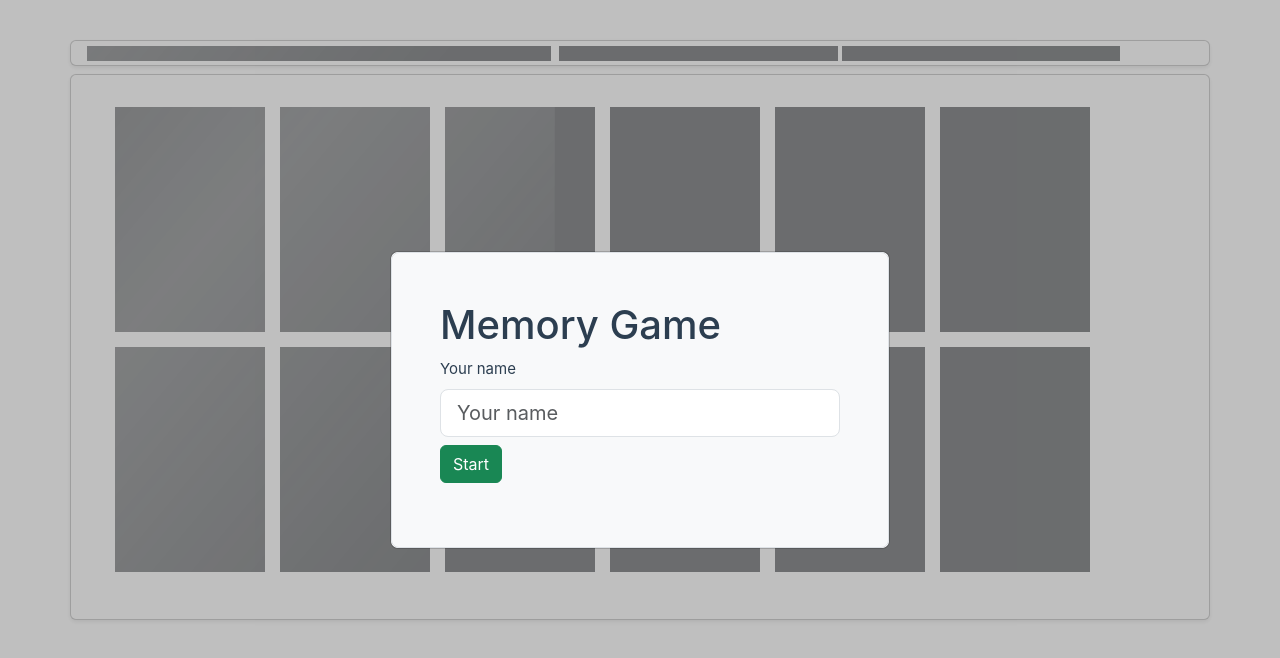
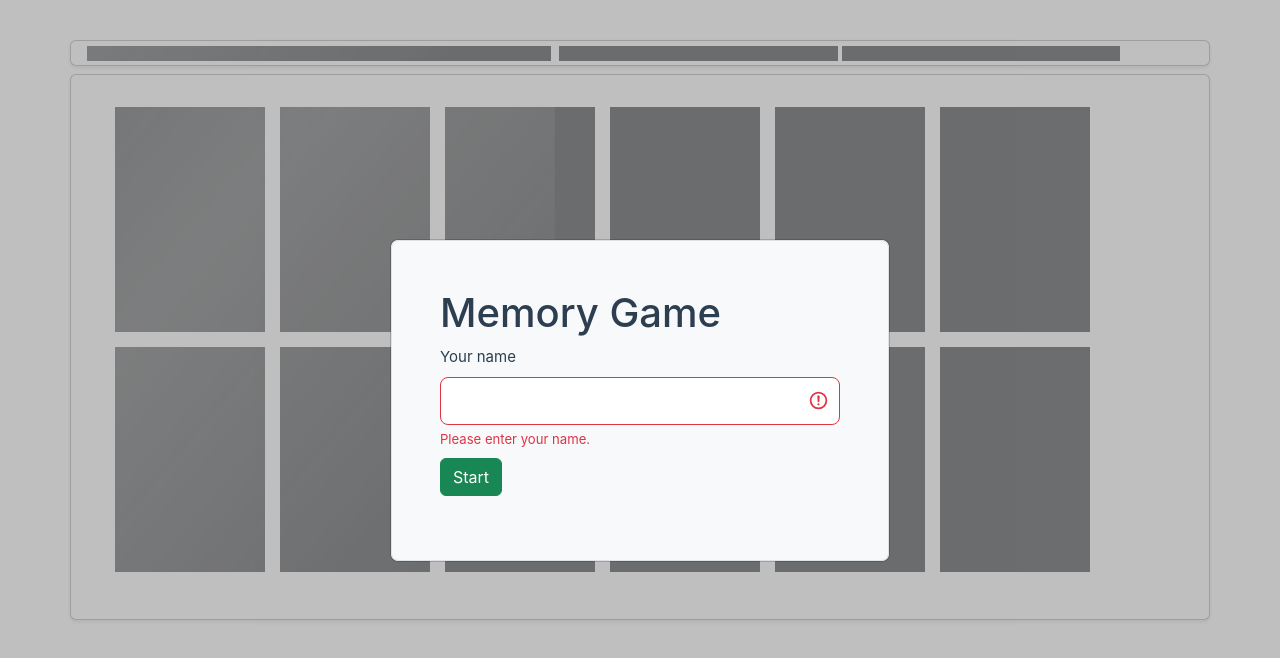
Before and after one commit to mariovaldivia/memory-game, a Vue app: page / in a window 1280 px wide. Both pictures are taken after a click on the button "Start". Shown: the top 658 px of the page. Built offline with nearby package versions, Linux system fonts and the light colour scheme; the HTML template or start-up script is replaced by a standard one.

Commit message:
Improve welcome validation

```diff
--- a/src/components/WelcomeGame.vue
+++ b/src/components/WelcomeGame.vue
@@ -3,13 +3,22 @@
     <section class="h-100 p-5 z-100 bg-body-tertiary border rounded-3 welcome-overlay">
 
       <h1>Memory Game</h1>
+
       <div class="row">
         <form action="#">
           <div class="mb-3">
             <label for="name" class="form-label">Your name</label>
-            <input type="text" class="form-control form-control-lg" id="name" ref="name" placeholder="Your name" required>
+            <div class="input-group has-validation">
+              <input type="text" class="form-control form-control-lg" :class="{ 'is-invalid': nameInvalid }" id="name"
+                ref="name" required>
+              <div class="invalid-feedback">
+                Please enter your name.
+              </div>
+            </div>
 
-            <button type="button" class="btn btn-success mt-2" @click="setName">Start</button>
+            <button type="button" class="btn btn-success mt-2" @click="setName">
+              Start
+            </button>
 
           </div>
 
@@ -17,7 +26,6 @@
       </div>
     </section>
   </modal>
-
 </template>
 
 <script lang="ts">
@@ -32,20 +40,25 @@ export default {
   },
   setup(props, { emit }) {
     const name = ref(null);
+    const nameInvalid = ref(false);
     const userStore = useUserStore();
 
     const setName = () => {
       const nameValue = name.value?.value
       if (nameValue != '') {
+        nameInvalid.value = false
         console.log("starting game", nameValue)
         userStore.setName(nameValue);
         emit('startGame')
 
+      } else {
+        nameInvalid.value = true
       }
 
     }
     return {
       name,
+      nameInvalid,
       setName
     }
   }
```
